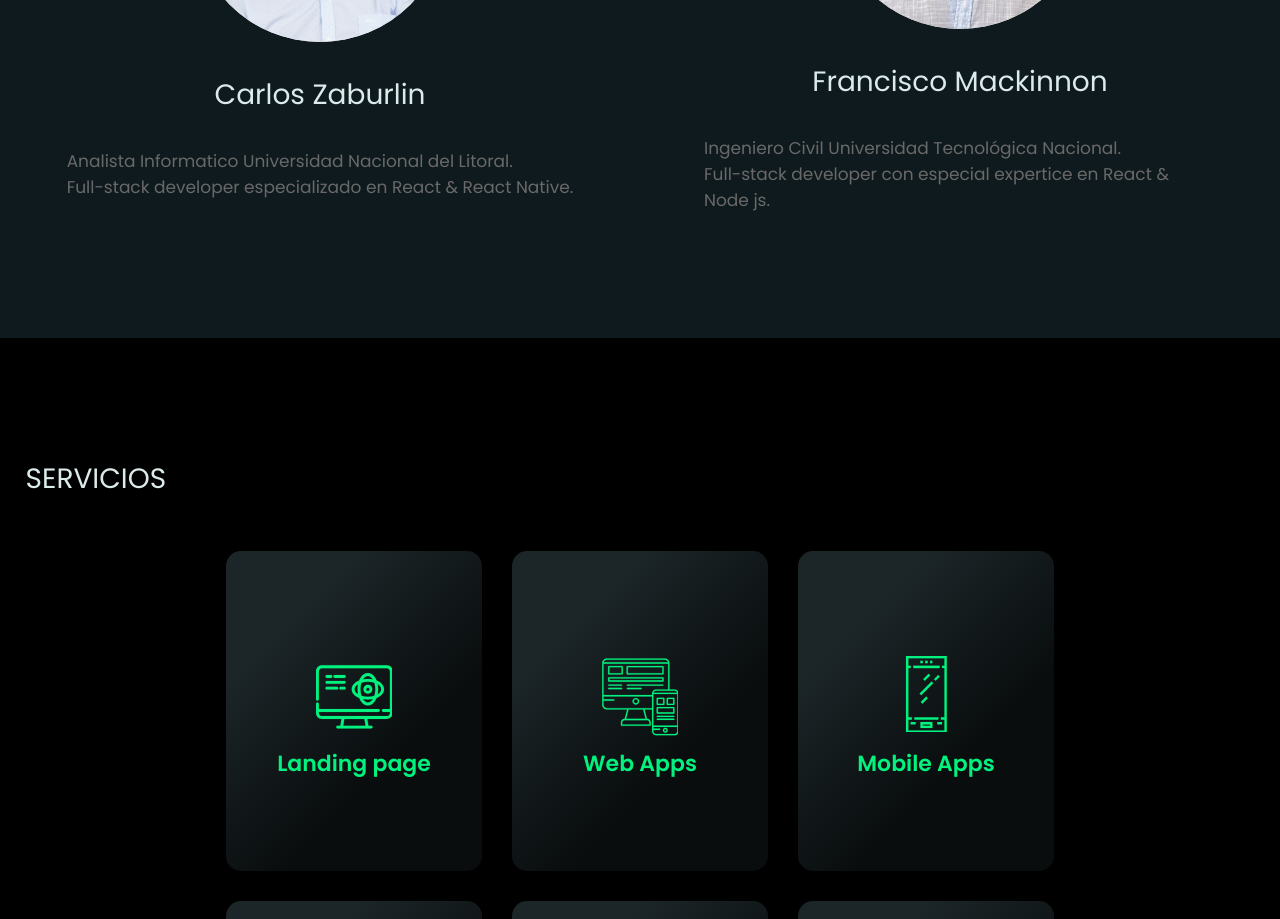
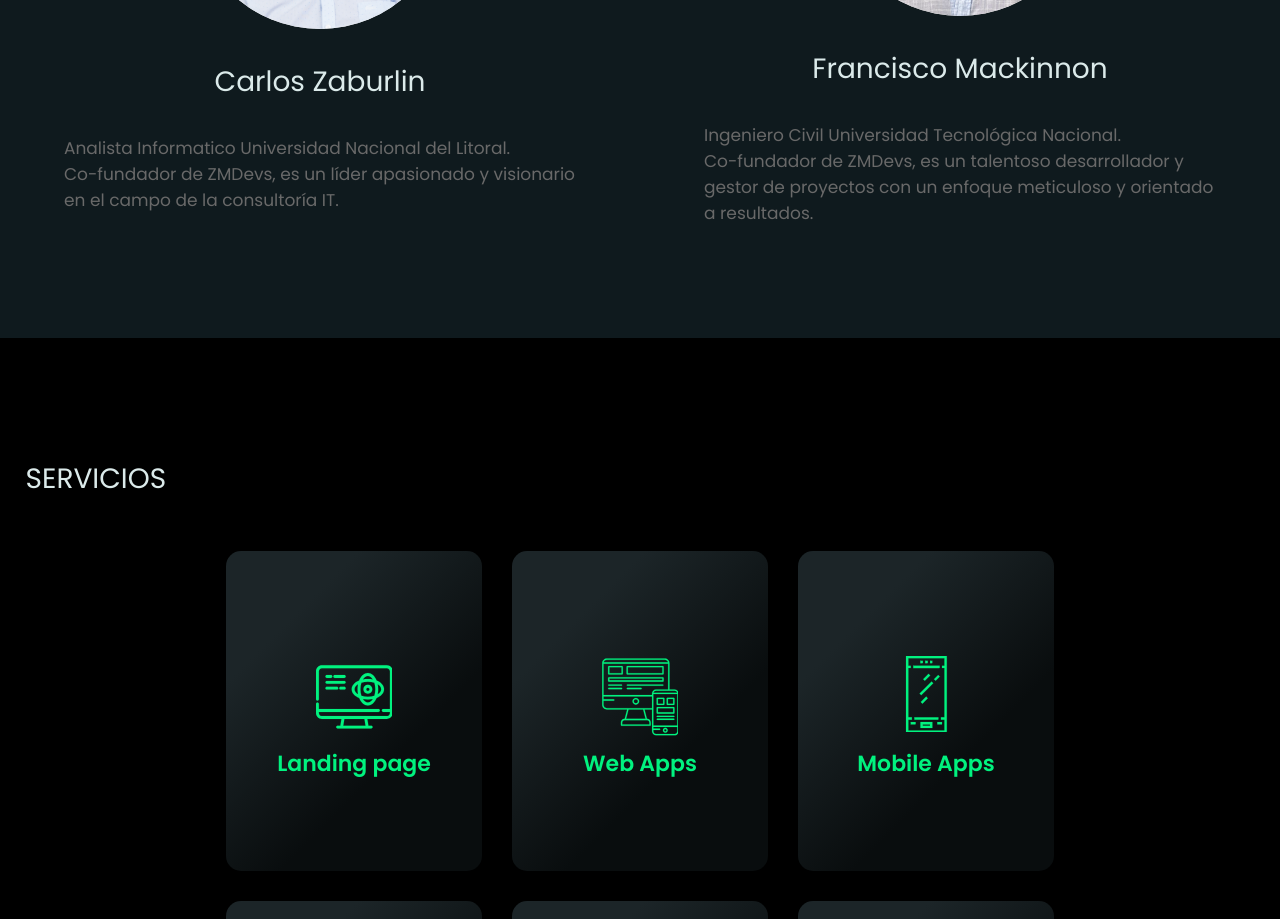
Before and after one commit to FranMack/ZMdevs, a React (Vite) app: page / in a window 1280 px wide. Shown: the part 2120-3039 px from the top of the page. Built offline with nearby package versions, Linux system fonts and the light colour scheme.

Commit message:
Feat: adit profile descriptions

```diff
--- a/src/views/AboutUs.jsx
+++ b/src/views/AboutUs.jsx
@@ -1,5 +1,5 @@
+import cocoPicture from "../assets/images/coco_profile.png";
 import franPicture from "../assets/images/fran_profile.png";
-import cocoPicture from "../assets/images/coco_profile.png";
 function AboutUs({ refAboutUs }) {
   return (
     <>
@@ -8,7 +8,15 @@ function AboutUs({ refAboutUs }) {
 
         <article className="aboutUs-intro">
           <p>
-            "Somos un equipo de desarrolladores comprometidos con la excelencia en cada línea de código.<br/>Nos destacamos por nuestra capacidad para comprender las necesidades específicas de cada proyecto y adaptarnos rápidamente a los cambios. Creemos en la comunicación abierta y la colaboración estrecha con nuestros clientes en cada etapa del proceso de desarrollo. Nos apasiona crear soluciones innovadoras que cumplan los objetivos de nuestros clientes."
+            "Somos un equipo de desarrolladores comprometidos con la excelencia
+            en cada línea de código.
+            <br />
+            Nos destacamos por nuestra capacidad para comprender las necesidades
+            específicas de cada proyecto y adaptarnos rápidamente a los cambios.
+            Creemos en la comunicación abierta y la colaboración estrecha con
+            nuestros clientes en cada etapa del proceso de desarrollo. Nos
+            apasiona crear soluciones innovadoras que cumplan los objetivos de
+            nuestros clientes."
           </p>
         </article>
 
@@ -19,8 +27,10 @@ function AboutUs({ refAboutUs }) {
             </div>
             <h4>Carlos Zaburlin</h4>
             <p>
-              Analista Informatico Universidad Nacional del Litoral.<br/>
-              Full-stack developer especializado en React & React Native.
+              Analista Informatico Universidad Nacional del Litoral.
+              <br />
+              Co-fundador de ZMDevs, es un líder apasionado y visionario en el
+              campo de la consultoría IT.
             </p>
           </article>
           <article className="aboutUs-article">
@@ -29,8 +39,10 @@ function AboutUs({ refAboutUs }) {
             </div>
             <h4>Francisco Mackinnon</h4>
             <p>
-              Ingeniero Civil Universidad Tecnológica Nacional.<br/>
-              Full-stack developer con especial expertice en React & Node js.
+              Ingeniero Civil Universidad Tecnológica Nacional.
+              <br />
+              Co-fundador de ZMDevs, es un talentoso desarrollador y gestor de
+              proyectos con un enfoque meticuloso y orientado a resultados.
             </p>
           </article>
         </div>
```
